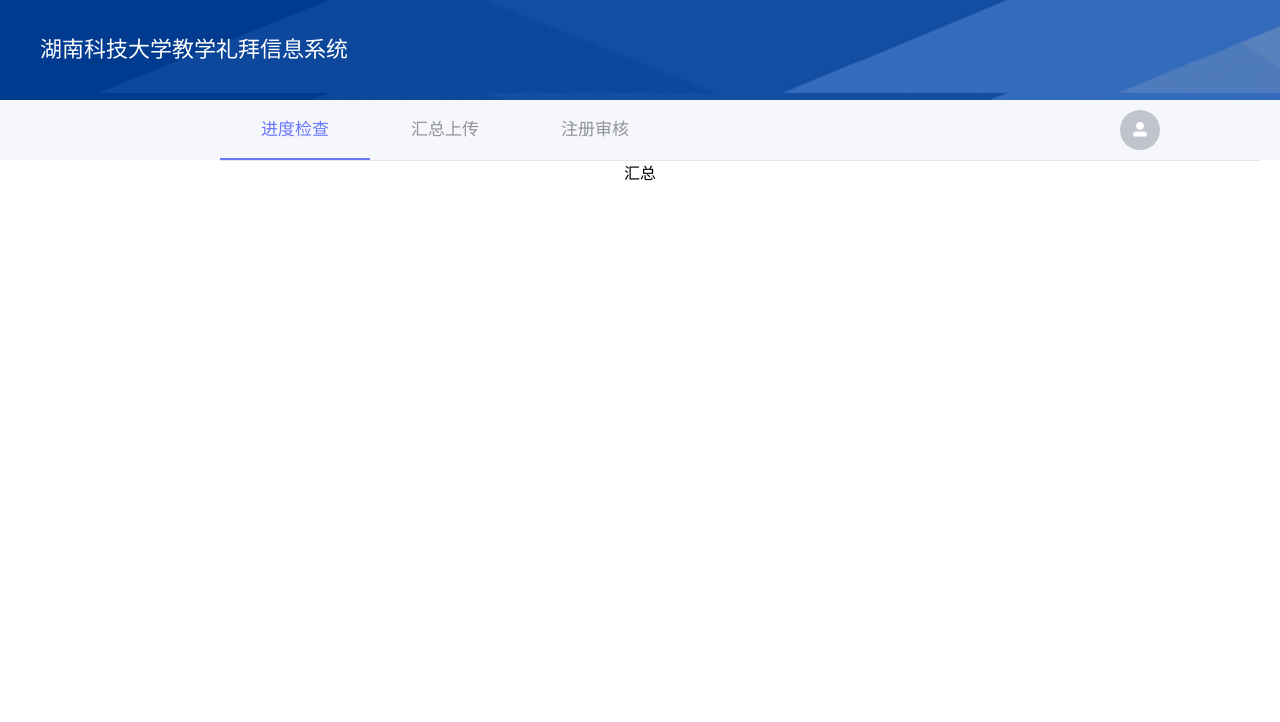
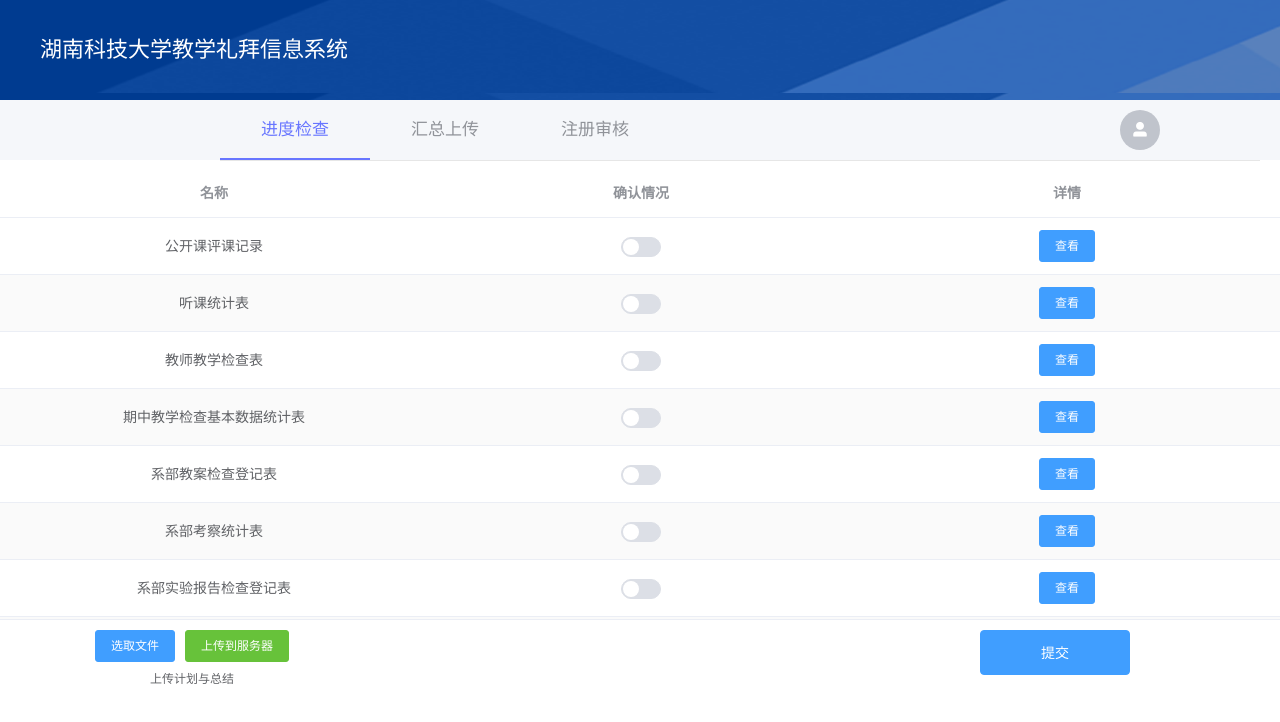
Before and after one commit to v-1024/teaching, a Vue app: page /dep_head/collection in a window 1280 px wide. Shown: the top 722 px of the page. Built offline with nearby package versions, Linux system fonts and the light colour scheme.

Commit message:
'2020/12/7'

```diff
--- a/src/views/dep_head/dep_content/collection.vue
+++ b/src/views/dep_head/dep_content/collection.vue
@@ -1,17 +1,113 @@
 <template>
     <div class="box">
-        <span>汇总</span>
+        <el-table
+                    class="table"
+                    :data="tableData"
+                    stripe
+                    height="450px"
+                    style="width: 100%">
+                <el-table-column prop="name" label="名称" align="center"></el-table-column>
+                <el-table-column label="确认情况" align="center">
+                    <template slot-scope="scope">
+                        <el-switch v-model="scope.row.state"></el-switch>
+                    </template>
+                </el-table-column>
+                <el-table-column label="详情" align="center">
+                    <template slot-scope="scope">
+                        <el-button
+                                size="small"
+                                type="primary"
+                                @click="check(scope.$index, scope.row)">查看</el-button>
+                    </template>
+                </el-table-column>
+            </el-table>
+        <div class="upload">
+            <el-upload
+                    ref="upload"
+                    action="https://jsonplaceholder.typicode.com/posts/"
+                    :on-preview="handlePreview"
+                    :on-remove="handleRemove"
+                    :before-remove="beforeRemove"
+                    :auto-upload="false"
+                    multiple
+                    :limit="3"
+                    :on-exceed="handleExceed"
+                    :file-list="fileList"
+                    style="width: 30%">
+                <el-button size="small" type="primary" slot="trigger">选取文件</el-button>
+                <el-button style="margin-left: 10px;" size="small" type="success" @click="submitUpload">上传到服务器</el-button>
+                <div slot="tip" class="el-upload__tip">上传计划与总结</div>
+            </el-upload>
+            <el-button size="medium" type="primary" class="btn">提交</el-button>
+        </div>
+
     </div>
 </template>
 
 <script>
     export default {
-        name: "collection"
+        name: "collection" ,
+        data() {
+            return {
+                fileList: [] ,
+                tableData: [
+                    {name: '公开课评课记录' , state: false} ,
+                    {name: '听课统计表' , state: false} ,
+                    {name: '教师教学检查表' , state: false} ,
+                    {name: '期中教学检查基本数据统计表' , state: false} ,
+                    {name: '系部教案检查登记表' , state: false} ,
+                    {name: '系部考察统计表' , state: false} ,
+                    {name: '系部实验报告检查登记表' , state: false} ,
+                    {name: '系部作业检查登记表' , state: false} ,
+                    {name: '教师对外交流情况一览表' , state: false} ,
+                    {name: '教师奖励一览表' , state: false} ,
+                    {name: '教研项目一览表' , state: false} ,
+                    {name: '计划与总结' , state: false}
+                ]
+            }
+        } ,
+        methods: {
+            check(index , row) {
+                console.log(index, row);
+            } ,
+            submitUpload() {
+                this.$refs.upload.submit();
+            },
+            handleRemove(file, fileList) {
+                console.log(file, fileList);
+            },
+            handlePreview(file) {
+                console.log(file);
+            },
+            handleExceed(files, fileList) {
+                this.$message.warning(`当前限制选择 3 个文件，本次选择了 ${files.length} 个文件，共选择了 ${files.length + fileList.length} 个文件`);
+            },
+            beforeRemove(file, fileList) {
+                return this.$confirm(`确定移除 ${ file.name }？`);
+            }
+        }
     }
 </script>
 
 <style scoped>
     .box {
+        margin: 10px auto;
         text-align: center;
     }
+
+    .el-table {
+        margin-bottom: 10px;
+    }
+
+    .upload {
+        display: flex;
+        text-align: center;
+    }
+
+     .btn {
+         width: 150px;
+         height: 45px;
+         position: absolute;
+         right: 150px;
+     }
 </style>
```
